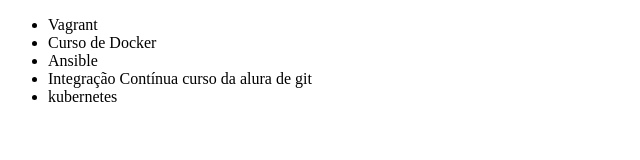
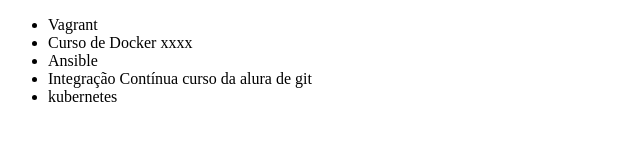
Before and after one commit to kassiakellem/Alura, a plain HTML site: page index.html in a window 1280 px wide. Shown: the full height of the page, 0-640 px from the left. Drawn offline with Linux system fonts and the light colour scheme.

Commit message:
xxxx alteracao

```diff
--- a/index.html
+++ b/index.html
@@ -7,7 +7,7 @@
 <body>
     <ul>
         <li>Vagrant</li>
-        <li>Curso de Docker</li>
+        <li>Curso de Docker xxxx</li>
         <li>Ansible</li>
         <li>Integração Contínua curso da alura de git</li>
         <li>kubernetes</li>
```
